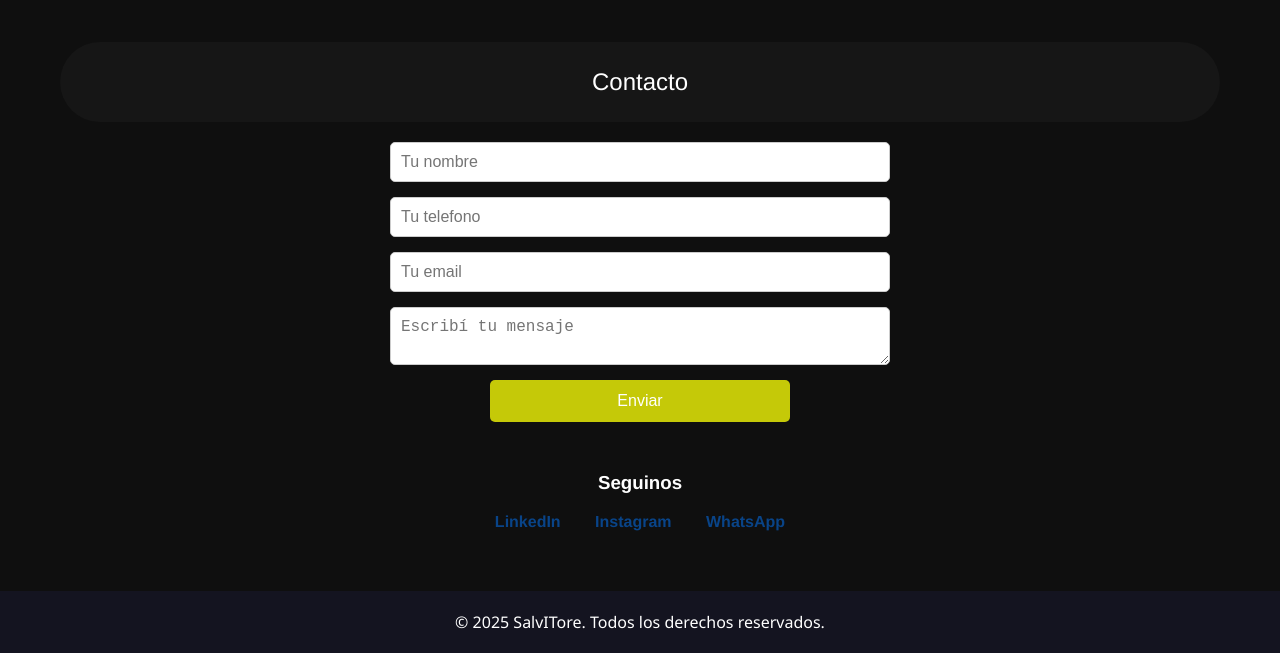
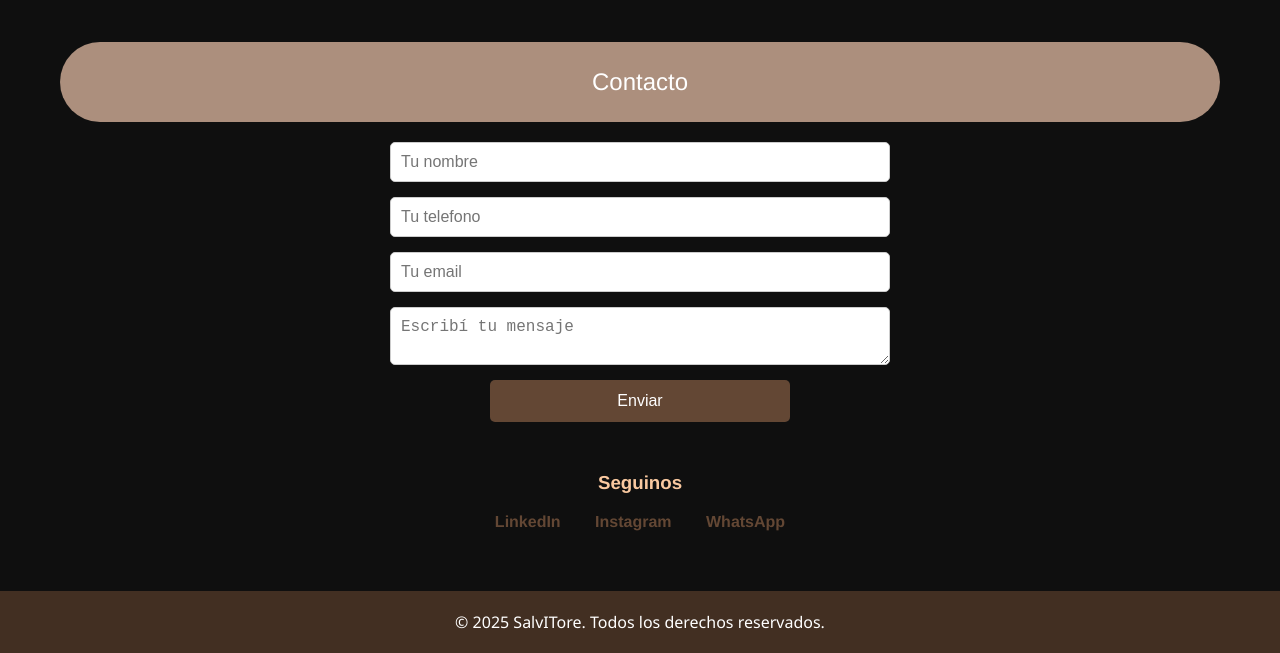
Before and after one commit to NICOLASMMARTINEZ/salvITore, a plain HTML site: page index.html in a window 1280 px wide. Shown: the part 1813-2466 px from the top of the page. Drawn offline with Linux system fonts and the light colour scheme.

Commit message:
asdasdasdjfbva

```diff
--- a/styles.css
+++ b/styles.css
@@ -4,7 +4,7 @@ body {
   margin: 0;
   font-family: 'Segoe UI', Tahoma, Geneva, Verdana, sans-serif;
   background-color: #0f0f0f;
-  color: white;
+  color: rgb(250, 201, 160);
 }
 
 header {
@@ -30,7 +30,7 @@ header h1 {
 
 .contenido h2 {
   border-radius: 100px;
-  background-color: #161616;
+  background-color: #ac8f7d;
   font-family: 'Helvetica Neue', Arial, sans-serif;
   font-weight: 100;
   color: white;
@@ -43,7 +43,7 @@ header h1 {
 
 .ns {
   border-radius: 100px;
-  background-color: #161616;
+  background-color: #ac8f7d;
   height: 80px;
   display: flex;
   justify-content: center;
@@ -109,7 +109,7 @@ header h1 {
 }
 
 .contacto button {
-  background-color: #c5c908;
+  background-color: #634734;
   color: white;
   border: none;
   padding: 12px;
@@ -133,16 +133,16 @@ header h1 {
   margin: 0 15px;
   text-decoration: none;
   font-weight: bold;
-  color: #094488;
+  color: #634734;
   transition: color 0.3s;
 }
 
 .redes a:hover {
-  color: #a7aa05;
+  color: #fcdba9;
 }
 
 footer {
-  background-color: #141420;
+  background-color: #422f22;
   color: white;
   text-align: center;
   padding: 20px;
```
